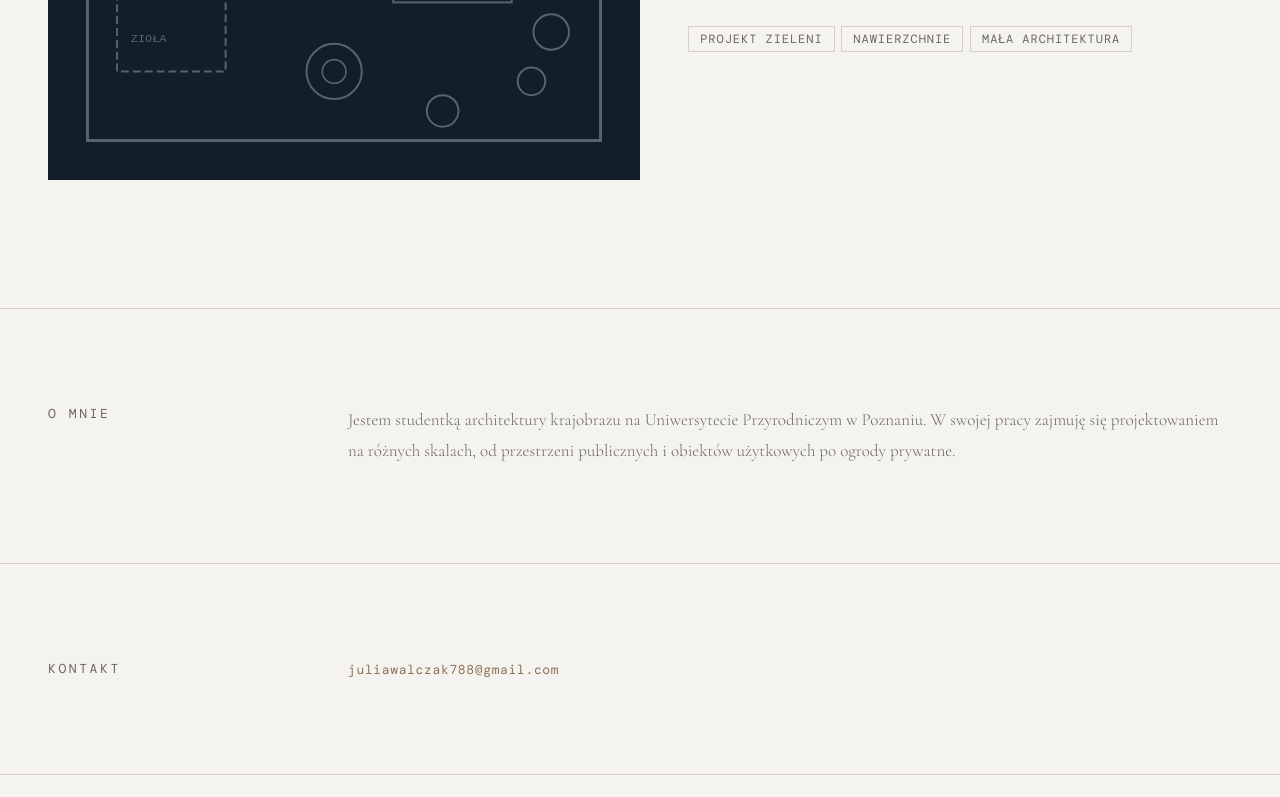
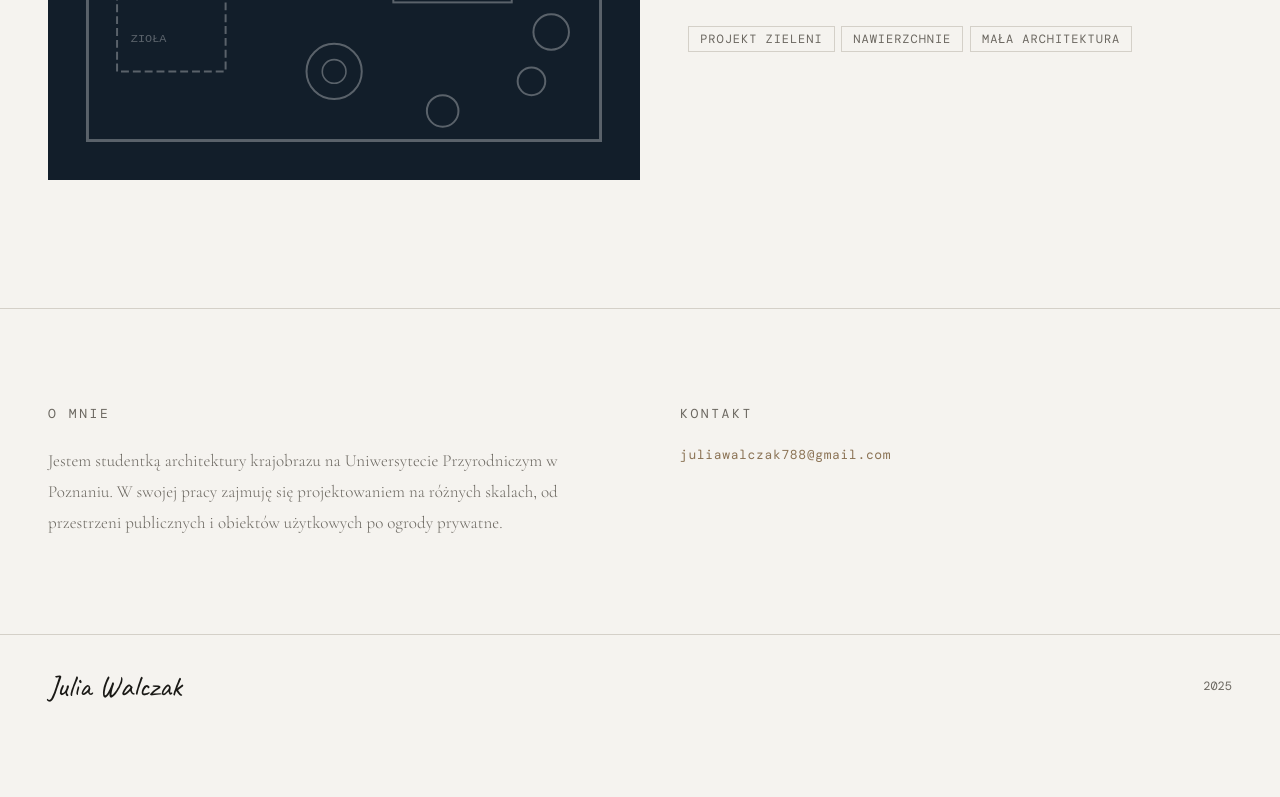
Before and after one commit to wnukiewiczofficial/julia-architecture-portfolio, a Next.js app: page / in a window 1280 px wide. Shown: the part 2000-2797 px from the top of the page. After the commit the page ends 2737 px from the top, so only its background shows below. Built offline with nearby package versions, Linux system fonts and the light colour scheme; a web font is replaced by a local one.

Commit message:
merge sections about and contact

```diff
--- a/src/app/page.tsx
+++ b/src/app/page.tsx
@@ -1,8 +1,7 @@
 import Nav from "@/components/Nav";
 import Hero from "@/components/Hero";
 import Projects from "@/components/Projects";
-import About from "@/components/About";
-import Contact from "@/components/Contact";
+import AboutContact from "@/components/AboutContact";
 import Footer from "@/components/Footer";
 
 export default function Home() {
@@ -12,8 +11,7 @@ export default function Home() {
 			<main>
 				<Hero />
 				<Projects />
-        <About />
-        <Contact />
+				<AboutContact />
 			</main>
 			<Footer />
 		</>
--- a/src/components/About.module.css
+++ /dev/null
@@ -1,31 +0,0 @@
-.section {
-	display: grid;
-	grid-template-columns: 220px 1fr;
-	gap: 5rem;
-	padding: 6rem 3rem;
-	border-top: 1px solid var(--line);
-}
-
-.label {
-	font-family: var(--font-mono);
-	font-size: var(--text-label);
-	text-transform: uppercase;
-	letter-spacing: 0.2em;
-	color: var(--ink-light);
-}
-
-.content {
-	font-family: var(--font-cormorant);
-	font-size: var(--text-body-sm);
-	font-weight: 300;
-	color: var(--ink-light);
-	line-height: 1.8;
-}
-
-@media (max-width: 768px) {
-	.section {
-		grid-template-columns: 1fr;
-		gap: 1rem;
-		padding: 4rem 1.5rem;
-	}
-}
--- a/src/components/About.tsx
+++ /dev/null
@@ -1,13 +0,0 @@
-import styles from "./About.module.css";
-
-export default function About() {
-	return (
-		<section id="o-mnie" className={styles.section}>
-			<div className={styles.label}>O mnie</div>
-			<div className={styles.content}>
-				Jestem studentką architektury krajobrazu na Uniwersytecie Przyrodniczym w Poznaniu. W swojej pracy zajmuję się projektowaniem na
-				różnych skalach, od przestrzeni publicznych i obiektów użytkowych po ogrody prywatne.
-			</div>
-		</section>
-	);
-}
--- a/src/components/Contact.module.css
+++ b/src/components/AboutContact.module.css
@@ -1,9 +1,18 @@
 .section {
-	display: grid;
-	grid-template-columns: 220px 1fr;
-	gap: 5rem;
 	padding: 6rem 3rem;
 	border-top: 1px solid var(--line);
+}
+
+.grid {
+	display: grid;
+	grid-template-columns: 1fr 1fr;
+	gap: 5rem;
+}
+
+.column {
+	display: flex;
+	flex-direction: column;
+	gap: 1.5rem;
 }
 
 .label {
@@ -12,6 +21,14 @@
 	text-transform: uppercase;
 	letter-spacing: 0.2em;
 	color: var(--ink-light);
+}
+
+.content {
+	font-family: var(--font-cormorant);
+	font-size: var(--text-body-sm);
+	font-weight: 300;
+	color: var(--ink-light);
+	line-height: 1.8;
 }
 
 .email {
@@ -31,8 +48,11 @@
 
 @media (max-width: 768px) {
 	.section {
-		grid-template-columns: 1fr;
-		gap: 1rem;
 		padding: 4rem 1.5rem;
 	}
+
+	.grid {
+		grid-template-columns: 1fr;
+		gap: 3rem;
+	}
 }
--- /dev/null
+++ b/src/components/AboutContact.tsx
@@ -0,0 +1,23 @@
+import styles from "./AboutContact.module.css";
+
+export default function AboutContact() {
+	return (
+		<section id="o-mnie-i-kontakt" className={styles.section}>
+			<div className={styles.grid}>
+				<div className={styles.column}>
+					<div className={styles.label}>O mnie</div>
+					<div className={styles.content}>
+						Jestem studentką architektury krajobrazu na Uniwersytecie Przyrodniczym w Poznaniu. W swojej pracy zajmuję się projektowaniem na
+						różnych skalach, od przestrzeni publicznych i obiektów użytkowych po ogrody prywatne.
+					</div>
+				</div>
+				<div className={styles.column}>
+					<div className={styles.label}>Kontakt</div>
+					<a href="mailto:juliawalczak788@gmail.com" className={styles.email}>
+						juliawalczak788@gmail.com
+					</a>
+				</div>
+			</div>
+		</section>
+	);
+}
--- a/src/components/Contact.tsx
+++ /dev/null
@@ -1,14 +0,0 @@
-import styles from "./Contact.module.css";
-
-export default function Contact() {
-	return (
-		<section id="kontakt" className={styles.section}>
-			<div className={styles.label}>Kontakt</div>
-			<div>
-				<a href="mailto:juliawalczak788@gmail.com" className={styles.email}>
-					juliawalczak788@gmail.com
-				</a>
-			</div>
-		</section>
-	);
-}
--- a/src/components/Nav.tsx
+++ b/src/components/Nav.tsx
@@ -5,8 +5,7 @@ import styles from "./Nav.module.css";
 
 const links = [
 	{ href: "#projekty", label: "Projekty" },
-	{ href: "#o-mnie", label: "O mnie" },
-	{ href: "#kontakt", label: "Kontakt" },
+	{ href: "#o-mnie-i-kontakt", label: "O mnie i Kontakt" },
 ] as const;
 
 export default function Nav() {
```
Lines whose indentation alone changed are shown as unchanged.
